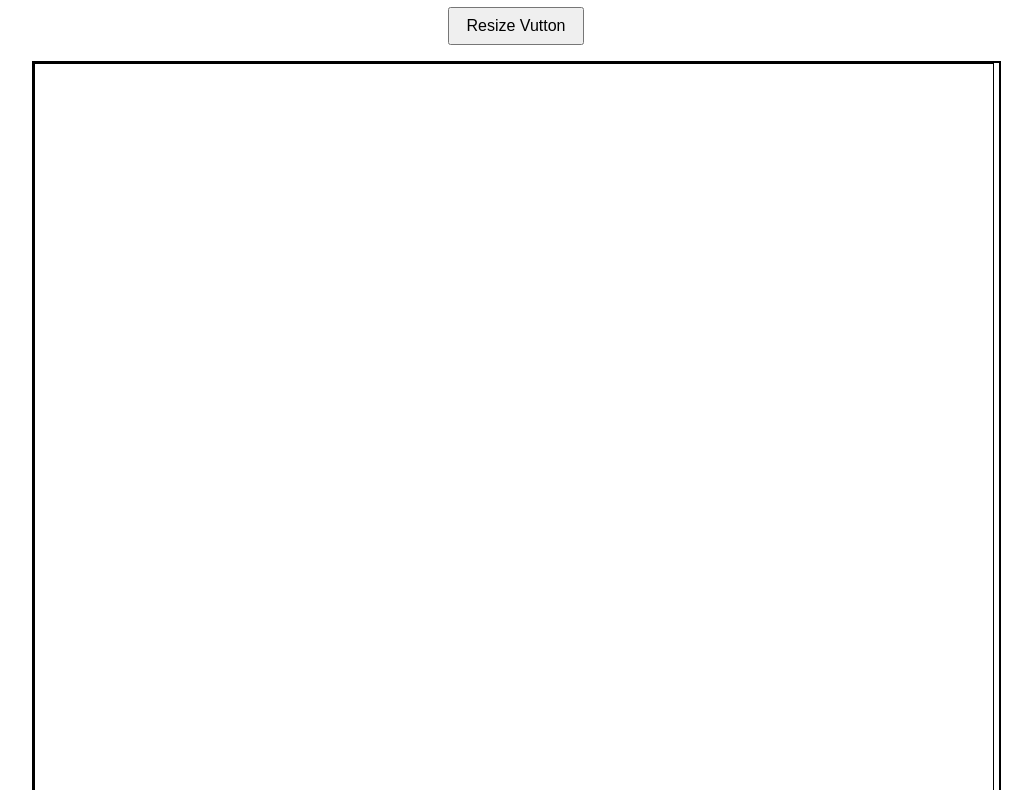
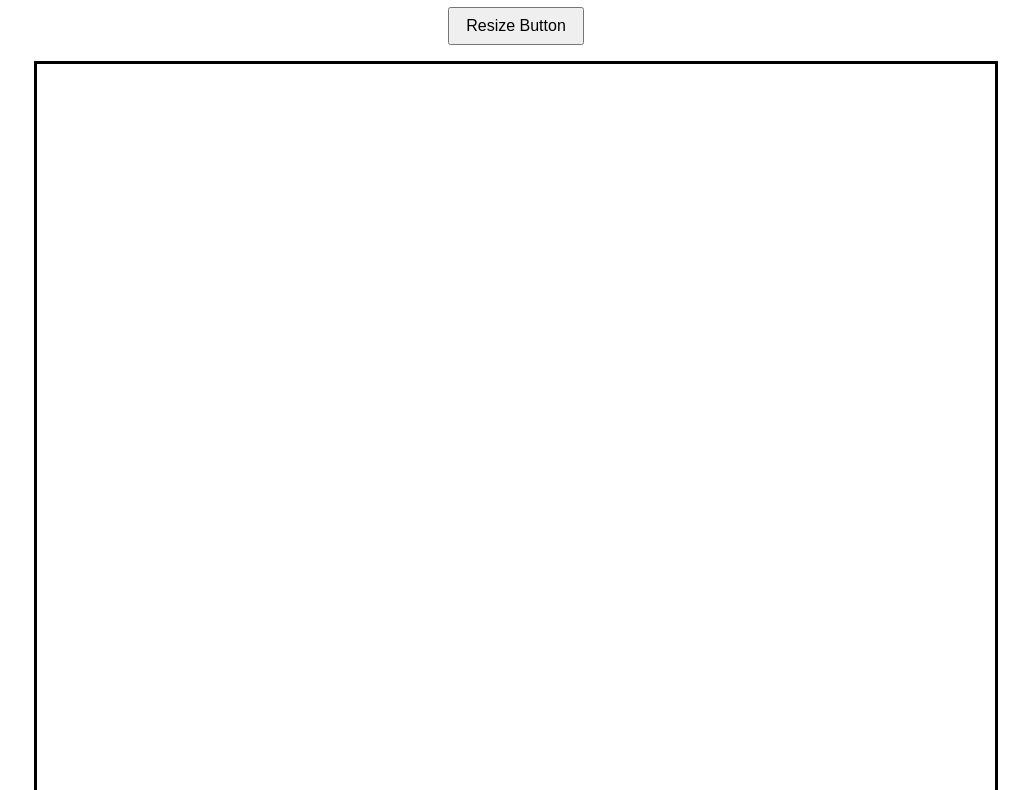
Before and after one commit to BobaDude/EtchSketch, a plain HTML site: page index.html in a window 1280 px wide. Shown: the part 97-887 px from the top of the page, without its empty margins (124-1156 px from the left). Drawn offline with Linux system fonts and the light colour scheme.

Commit message:
fixed errors

```diff
--- a/index.html
+++ b/index.html
@@ -8,7 +8,7 @@
 </head>
 <body>
     <h1> Etch-A-Sketch</h1>
-    <button id="resizeButton">Resize Vutton</button>
+    <button id="resizeButton">Resize Button</button>
     <div id="container"></div>
 </body>
 <script src="index.js"></script>
--- a/index.js
+++ b/index.js
@@ -11,7 +11,7 @@ function createGrid(size) {
         div.style.height = `${cellSize}px`;
         div.addEventListener('mouseover', () => {
             div.style.backgroundCOlor = 'black';
-        })
+        });
         container.appendChild(div)
     }
 }
--- a/style.css
+++ b/style.css
@@ -9,7 +9,7 @@ body {
     font-size: 1rem;
 }
 #container{
-    width: 965px;
+    width: 960px;
     height: 960px;
     border: 2px solid black;
     margin: 0 auto;
```
